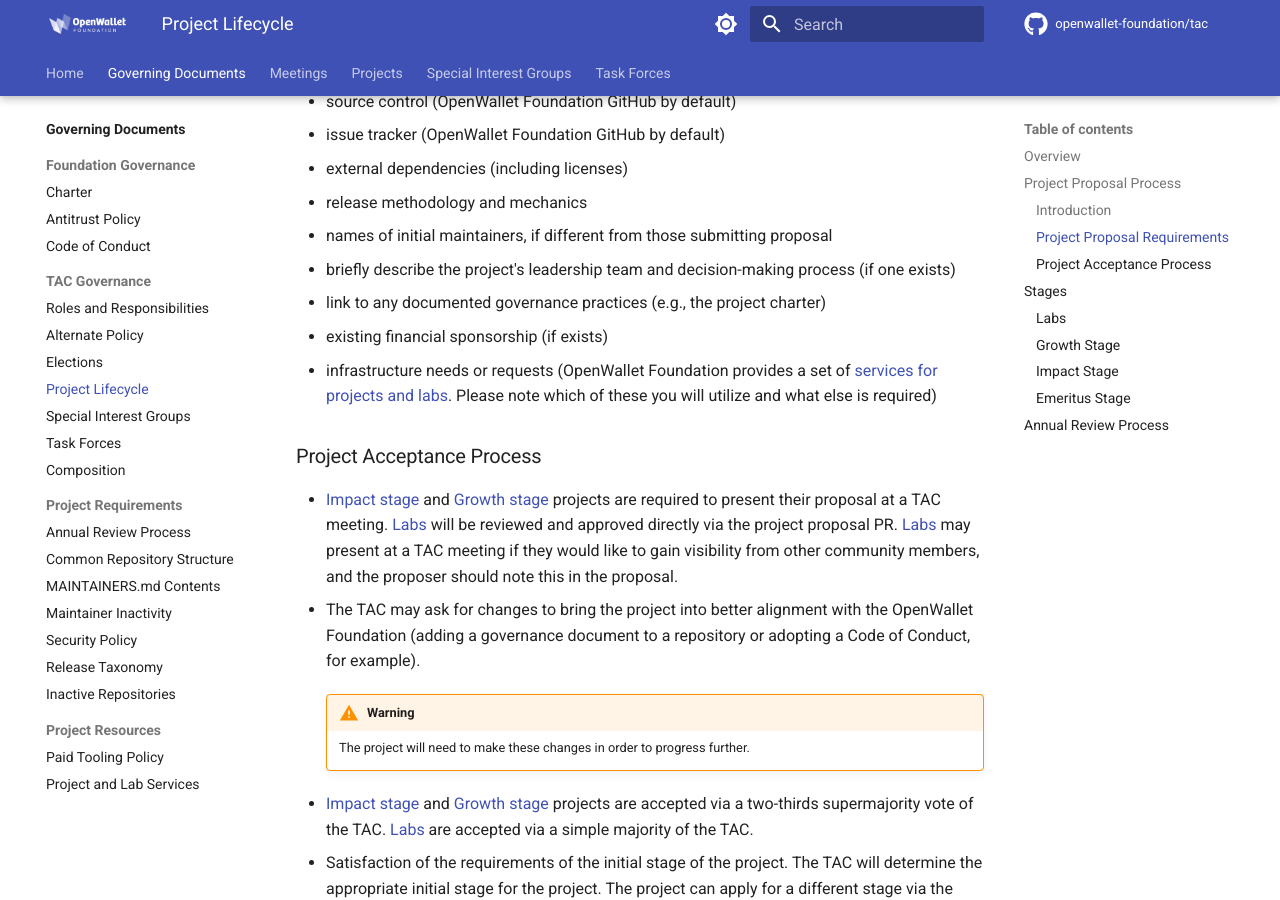
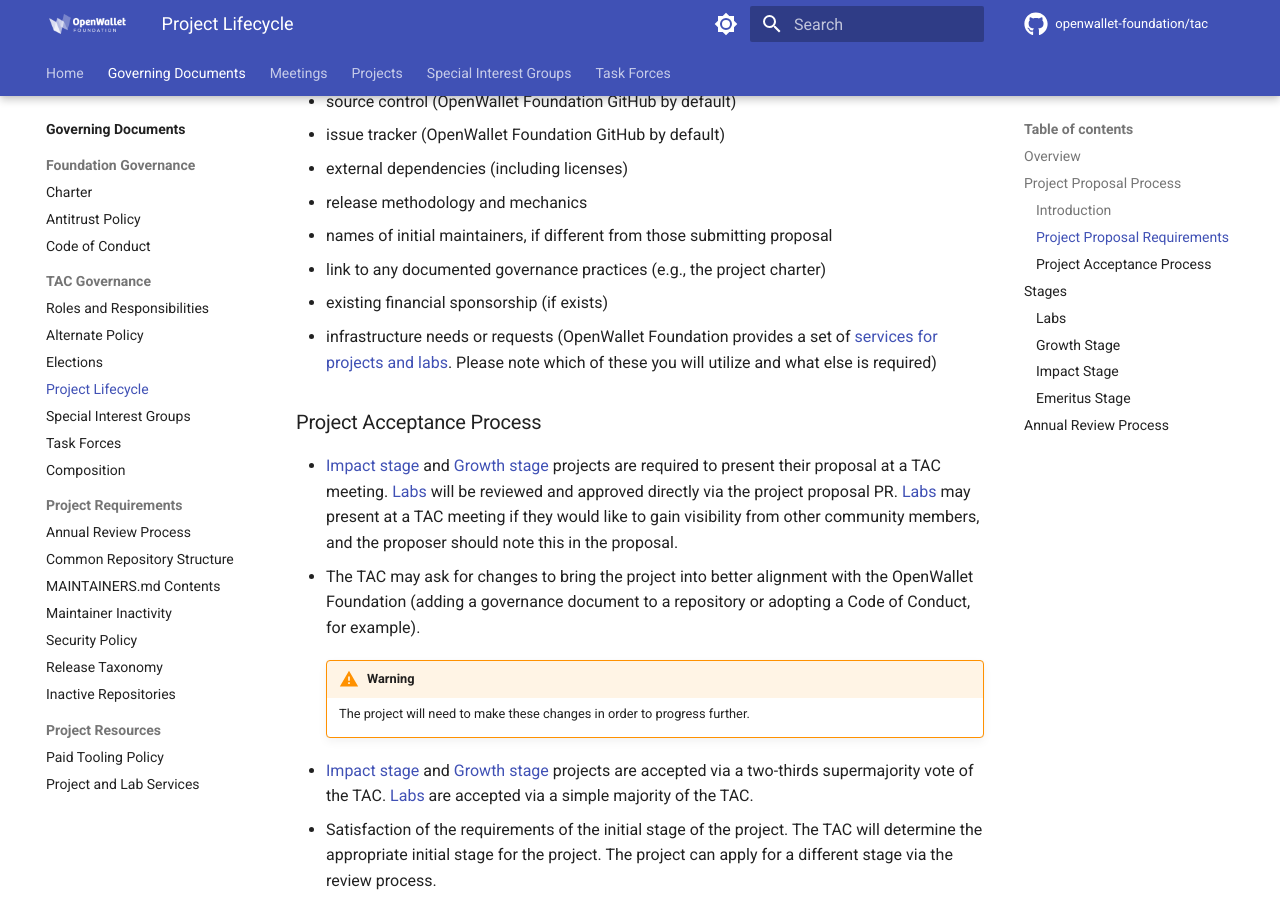
Before and after one commit to openwallet-foundation/tac, an MkDocs documentation site: the page built from docs/governance/project-lifecycle.md, in a window 1280 px wide and 900 px high, scrolled down 1220 px. Built offline with MkDocs 1.6.1 and Material for MkDocs 9.7.7, drawn with Linux system fonts in a browser that asks for light colours; comment, search, counter and statistics services are not loaded.

Commit message:
Match project proposal
Signed-off-by: Tracy Kuhrt <tracy.a.kuhrt@accenture.com>

```diff
--- a/docs/governance/project-lifecycle.md
+++ b/docs/governance/project-lifecycle.md
@@ -30,7 +30,6 @@
 * external dependencies (including licenses)
 * release methodology and mechanics
 * names of initial maintainers, if different from those submitting proposal
-* briefly describe the project's leadership team and decision-making process (if one exists)
 * link to any documented governance practices (e.g., the project charter)
 * existing financial sponsorship (if exists)
 * infrastructure needs or requests (OpenWallet Foundation provides a set of [services for projects and labs](./project-and-lab-services.md). Please note which of these you will utilize and what else is required)
```
